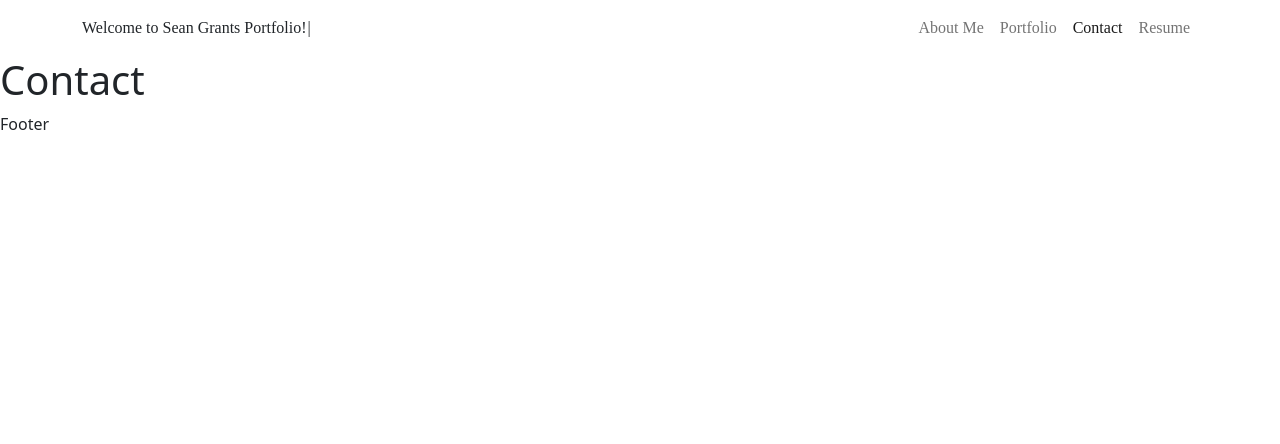
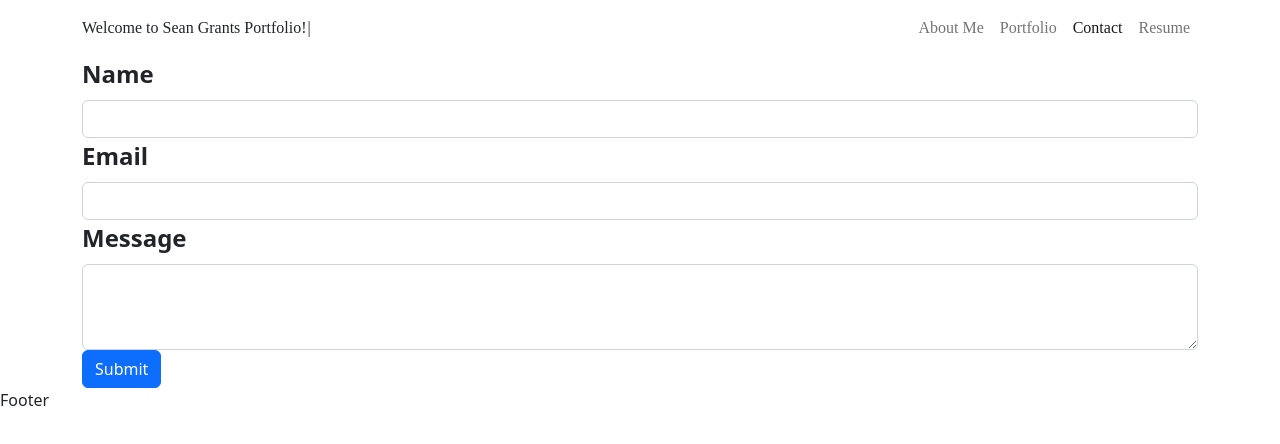
Before and after one commit to seanmgrant/My-React-Portfolio, a React (Create React App) app: page /Contact in a window 1280 px wide. Shown: the top 444 px of the page. Built offline with nearby package versions, Linux system fonts and the light colour scheme; the HTML template or start-up script is replaced by a standard one.

Commit message:
added contact page

```diff
--- a/package.json
+++ b/package.json
@@ -3,6 +3,12 @@
   "version": "0.1.0",
   "private": true,
   "dependencies": {
+    "@emailjs/browser": "^3.10.0",
+    "@fortawesome/fontawesome-svg-core": "^1.2.35",
+    "@fortawesome/free-brands-svg-icons": "^5.15.3",
+    "@fortawesome/free-regular-svg-icons": "^5.15.3",
+    "@fortawesome/free-solid-svg-icons": "^5.15.3",
+    "@fortawesome/react-fontawesome": "^0.1.14",
     "@testing-library/jest-dom": "^5.16.5",
     "@testing-library/react": "^13.4.0",
     "@testing-library/user-event": "^13.5.0",
--- a/src/pages/contact/Contact.js
+++ b/src/pages/contact/Contact.js
@@ -1,10 +1,51 @@
-import React from "react";
+import React, { useState } from 'react';
+import { Form, Button } from 'react-bootstrap';
+import './contact.css';
 
+function ContactPage() {
+  const [formData, setFormData] = useState({
+    name: '',
+    email: '',
+    message: ''
+  });
 
-export default function Contact() {
-    return (
-        <div>
-        <h1>Contact</h1>
-        </div>
-    )
+  const handleChange = (event) => {
+    setFormData({
+      ...formData,
+      [event.target.name]: event.target.value
+    });
+  }
+
+  const handleSubmit = (event) => {
+    event.preventDefault();
+    // Send the form data to your server or email service here
+    alert('Form submitted!');
+  }
+
+  return (
+    <div className='container'>
+    <Form onSubmit={handleSubmit}>
+      <Form.Group >
+        <Form.Label className='name'>Name</Form.Label>
+        <Form.Control type="text" name="name" value={formData.name} onChange={handleChange} />
+      </Form.Group>
+
+      <Form.Group>
+        <Form.Label className='email'>Email</Form.Label>
+        <Form.Control type="email" name="email" value={formData.email} onChange={handleChange} />
+      </Form.Group>
+
+      <Form.Group>
+        <Form.Label className='message'>Message</Form.Label>
+        <Form.Control as="textarea" rows="3" name="message" value={formData.message} onChange={handleChange} />
+      </Form.Group>
+
+      <Button variant="primary" type="submit">
+        Submit
+      </Button>
+    </Form>
+    </div>
+  );
 }
+
+export default ContactPage;
--- a/src/pages/contact/contact.css
+++ b/src/pages/contact/contact.css
@@ -0,0 +1,18 @@
+.name {
+    font-size: 1.5em;
+    font-weight: bold;
+    margin-bottom: 0.5em;
+    box-sizing: border-box;
+}
+.email {
+    font-size: 1.5em;
+    font-weight: bold;
+    margin-bottom: 0.5em;
+    box-sizing: border-box;
+}
+.message {
+    font-size: 1.5em;
+    font-weight: bold;
+    margin-bottom: 0.5em;
+    box-sizing: border-box;
+}
```
Also changed, not shown: 1 other file (tests, documents, lock files or other folders).
